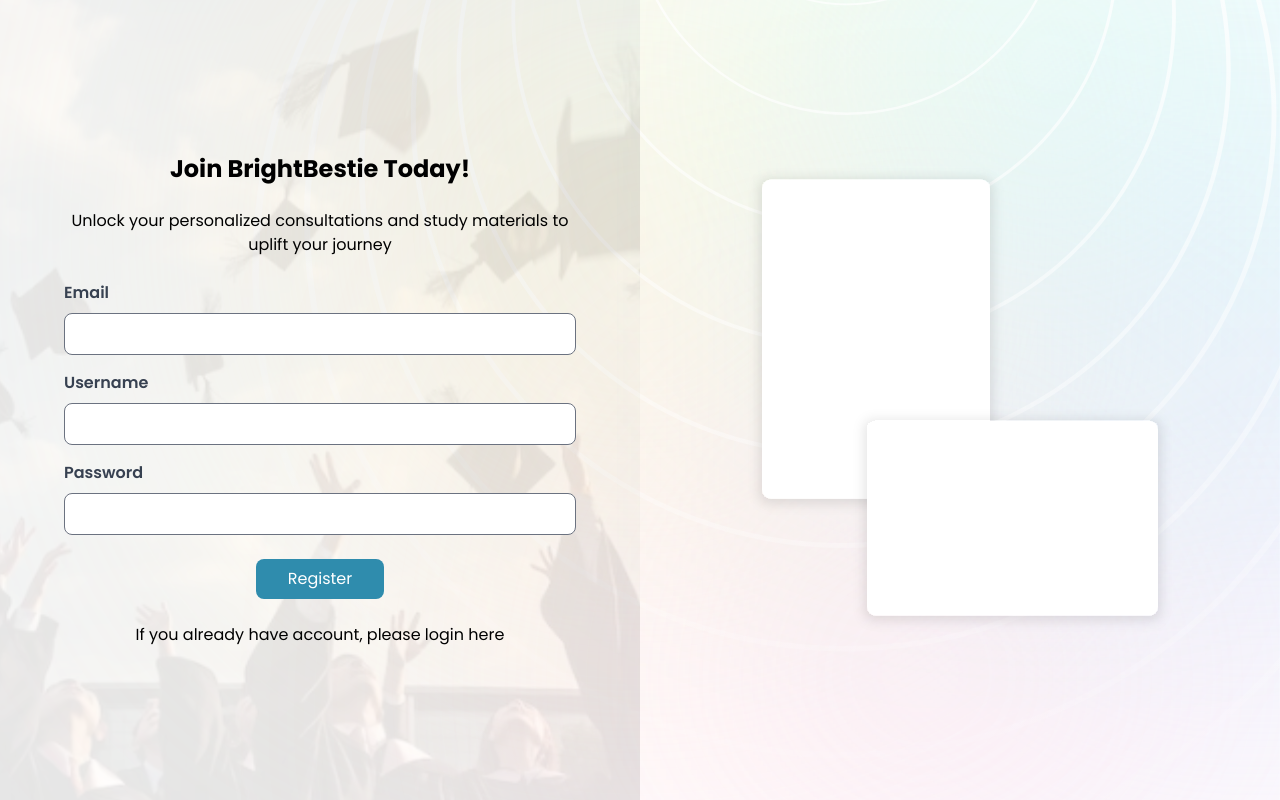
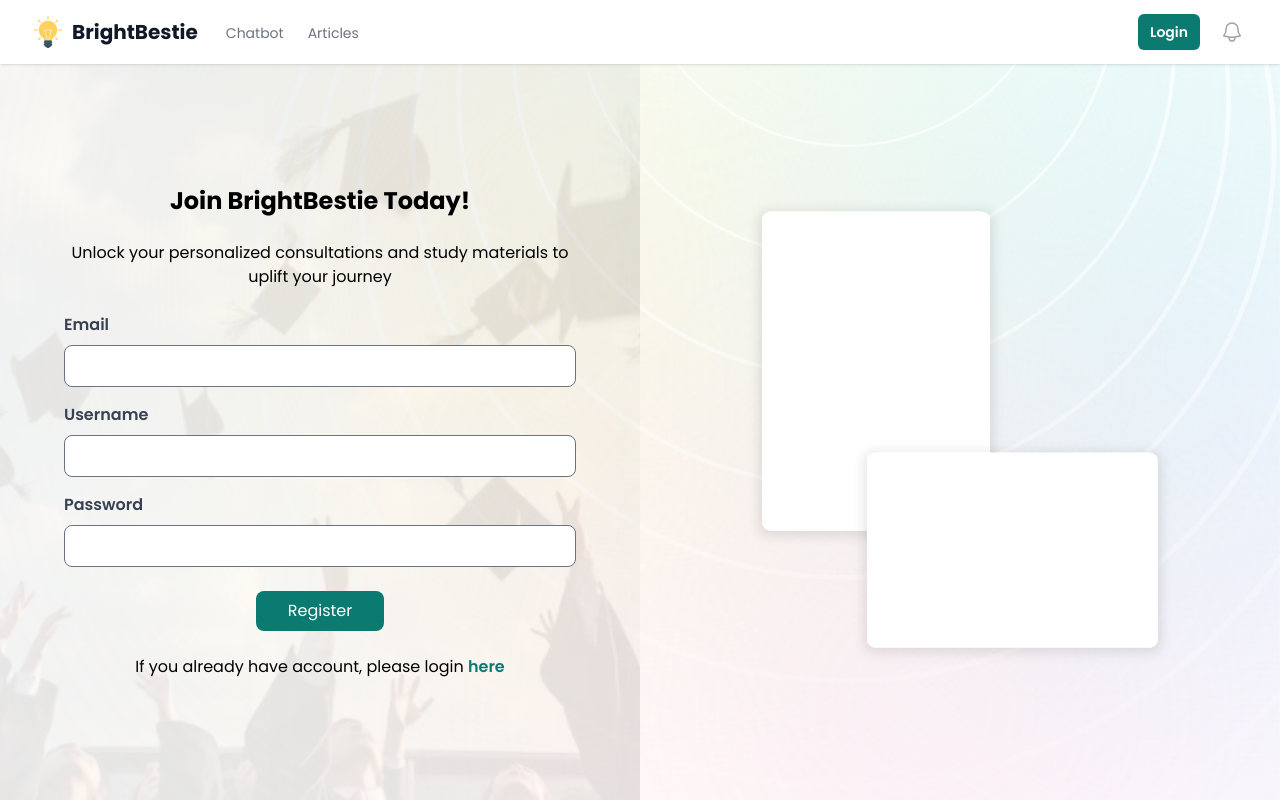
Before and after one commit to dclairvoyance/GarudaHacks5, a React (Vite) app in the folder frontend/: page /register in a window 1280 px wide. Built offline with nearby package versions, Linux system fonts and the light colour scheme.

Commit message:
feat: uniform color button login register

```diff
--- a/frontend/src/pages/Login.tsx
+++ b/frontend/src/pages/Login.tsx
@@ -77,7 +77,9 @@
                   <button
                     type="submit"
                     className={`w-3/12 text-white py-2 rounded-lg transition duration-300 text-center ${
-                      loading ? "bg-blue-400" : "bg-blue-500 hover:bg-blue-600"
+                      loading
+                        ? "bg-green-500"
+                        : "bg-[#0b7b71] hover:bg-[#055851]"
                     }`}
                     disabled={loading}
                   >
@@ -110,7 +112,10 @@
               </form>
               <p className="font-medium text-center mt-6">
                 If you don't have an account, please register{" "}
-                <a className="hover:text-blue-500" href="/register">
+                <a
+                  className="text-[#0b7b71] hover:text-[#055851] font-semibold"
+                  href="/register"
+                >
                   here
                 </a>
               </p>
--- a/frontend/src/pages/Register.tsx
+++ b/frontend/src/pages/Register.tsx
@@ -1,5 +1,6 @@
 import React, { useState } from "react";
 import ChatbotImage from "../assets/chatbot.svg";
+import Navbar from "../components/Navbar";
 
 const RegisterPage = () => {
   const [email, setEmail] = useState<string>("");
@@ -14,16 +15,25 @@
   };
 
   return (
+    <>
+      <Navbar />
       <div className="flex flex-col w-full bg-white">
         <div
-        className="relative flex flex-col md:flex-row items-center justify-center h-screen bg-cover bg-center"
+          className="relative flex flex-col md:flex-row items-center justify-center h-[calc(100vh-4rem)] bg-cover bg-center"
           style={{ backgroundImage: "url('./BG.svg')" }}
         >
-        <div className="flex items-center justify-center flex-1 h-screen"
-        style={{ backgroundImage: "url('./BG-education.svg')"}}>
+          <div
+            className="flex items-center justify-center flex-1 h-full"
+            style={{ backgroundImage: "url('./BG-education.svg')" }}
+          >
             <div className="p-8 rounded-lg w-full max-w-xl">
-          <h2 className="text-2xl font-bold mb-6 text-center">Join BrightBestie Today!</h2>
-          <p className="font-medium text-center mb-6">Unlock your personalized consultations and study materials to uplift your journey</p>
+              <h2 className="text-2xl font-bold mb-6 text-center">
+                Join BrightBestie Today!
+              </h2>
+              <p className="font-medium text-center mb-6">
+                Unlock your personalized consultations and study materials to
+                uplift your journey
+              </p>
               <form onSubmit={handleLogin}>
                 <div className="mb-4">
                   <label
@@ -76,14 +86,21 @@
                 <div className="flex items-center justify-center">
                   <button
                     type="submit"
-                className="w-3/12 text-white py-2 rounded-lg hover:bg-blue-600 transition duration-300 text-center"
-                style={{backgroundColor: "#2F8CAD"}}
+                    className="w-3/12 text-white py-2 rounded-lg bg-[#0b7b71] hover:bg-[#055851] transition duration-300 text-center"
                   >
                     Register
                   </button>
                 </div>
               </form>
-          <p className="font-medium text-center mt-6">If you already have account, please login <a className="hover:text-blue-500" href="/login">here</a></p>
+              <p className="font-medium text-center mt-6">
+                If you already have account, please login{" "}
+                <a
+                  className="text-[#0b7b71] hover:text-[#055851] font-semibold"
+                  href="/login"
+                >
+                  here
+                </a>
+              </p>
             </div>
           </div>
 
@@ -96,7 +113,7 @@
           </div>
         </div>
       </div>
-
+    </>
   );
 };
 
```
Lines whose indentation alone changed are shown as unchanged.
